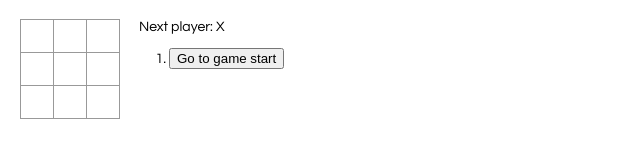
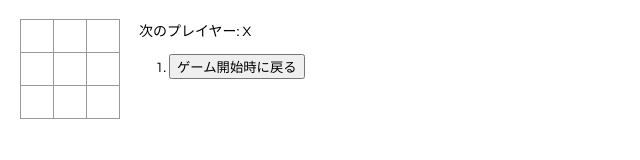
Before and after one commit to bata515/react-study, a React app in the folder tic-tac-toe/: page / in a window 1280 px wide. Shown: the whole page, without its empty margins (0-640 px from the left). Built offline with nearby package versions, Linux system fonts and the light colour scheme.

```diff
--- a/tic-tac-toe/src/index.js
+++ b/tic-tac-toe/src/index.js
@@ -1,4 +1,3 @@
-
 import React from 'react';
 import ReactDOM from 'react-dom/client';
 import './index.css';
@@ -109,8 +108,8 @@
     // 過去の手番に移動するためのボタンリストを作成します。
     const moves = history.map((step, move) => {
       const desc = move ?
-        'Go to move #' + move :
-        'Go to game start';
+        '手番 #' + move + ' に移動' :
+        'ゲーム開始時に戻る';
       return (
         <li key={move}>
           <button onClick={() => this.jumpTo(move)}>{desc}</button>
@@ -120,9 +119,9 @@
 
     let status;
     if (winner) {
-      status = 'Winner: ' + winner;
+      status = '勝者: ' + winner;
     } else {
-      status = 'Next player: ' + (this.state.xIsNext ? 'X' : 'O');
+      status = '次のプレイヤー: ' + (this.state.xIsNext ? 'X' : 'O');
     }
 
     return (
```
Also changed, not shown: tic-tac-toe/public/index.html (+14 -14 lines).
